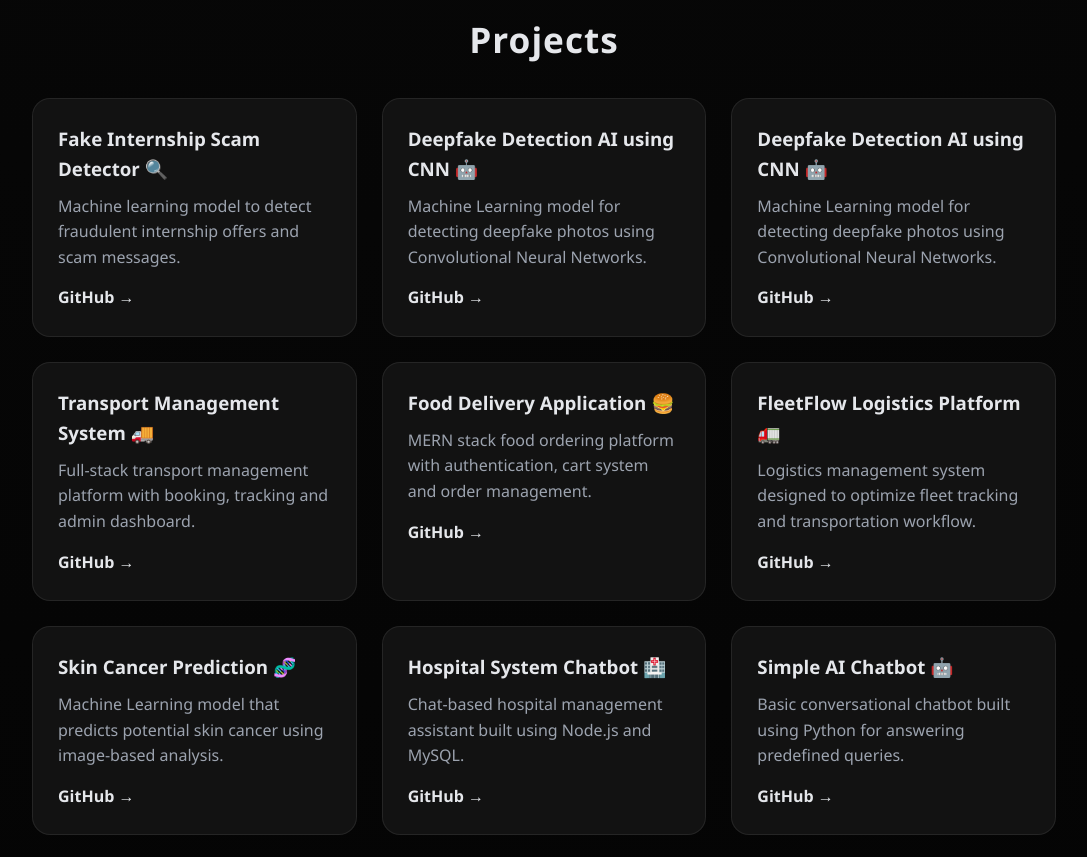
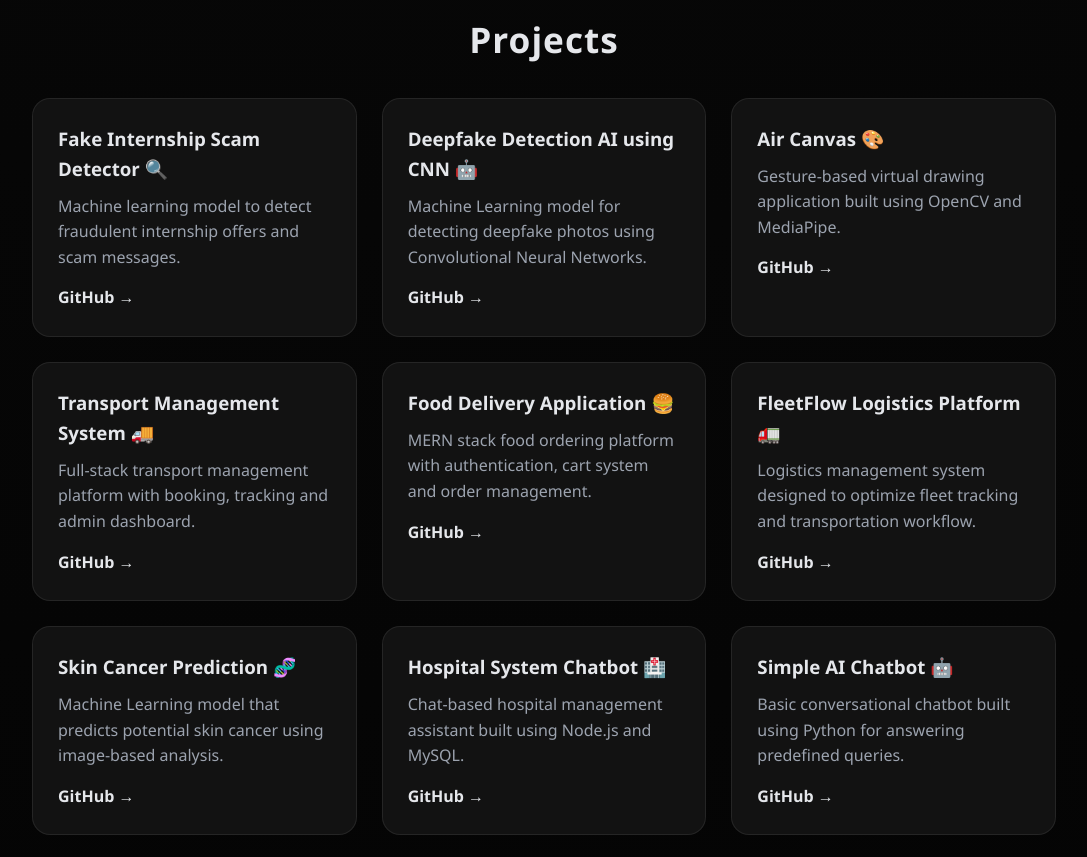
Before and after one commit to sowndaryasree/portfolio, a plain HTML site: page index.html in a window 1280 px wide. Shown: the part 1640-2497 px from the top of the page, without its empty margins (96-1183 px from the left). Drawn offline with Linux system fonts and the light colour scheme.

Commit message:
Updated portfolio content

```diff
--- a/index.html
+++ b/index.html
@@ -91,9 +91,9 @@
     </div>
 
     <div class="card">
-      <h3>Deepfake Detection AI using CNN 🤖</h3>
-      <p>Machine Learning model for detecting deepfake photos using Convolutional Neural Networks.</p>
-      <a href="https://github.com/sowndaryasree/deepfake-detection-cnn" target="_blank">GitHub →</a>
+      <h3>Air Canvas 🎨</h3>
+      <p>Gesture-based virtual drawing application built using OpenCV and MediaPipe.</p>
+      <a href="https://github.com/sowndaryasree/AirCanvas" target="_blank">GitHub →</a>
     </div>
 
     <div class="card">
```
